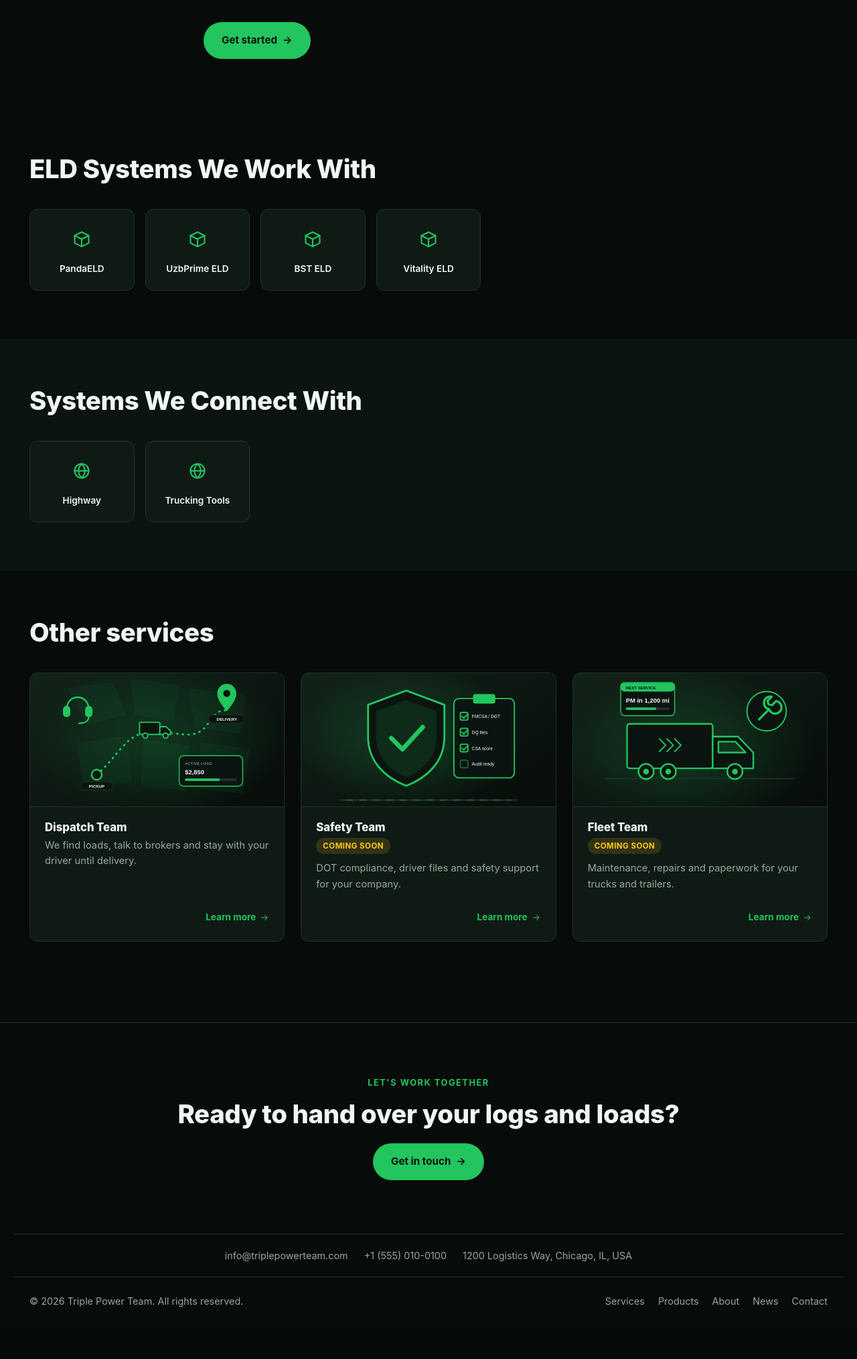
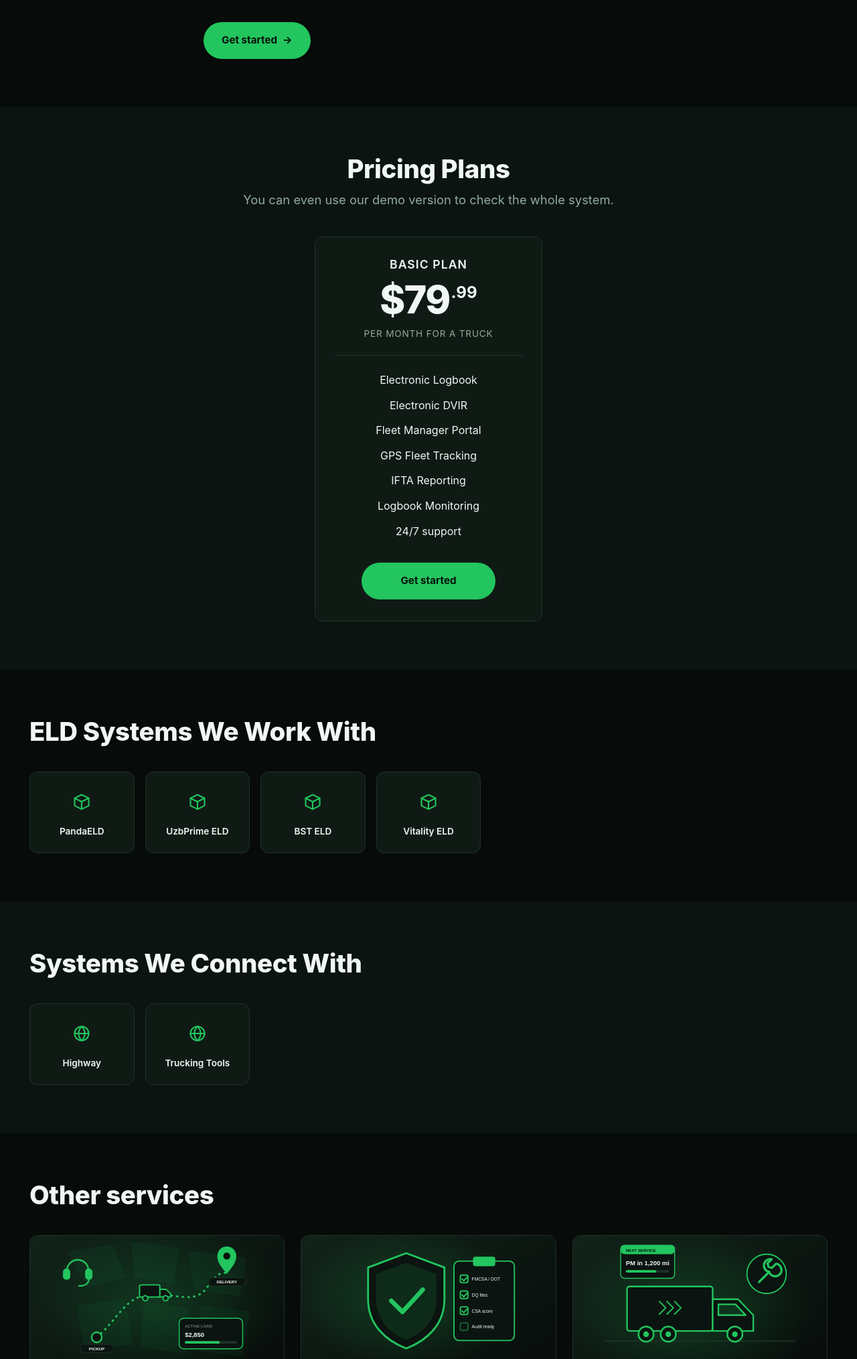
Before and after one commit to QudratNegmatov/triple_power_team_website, a Django app: page /services/eld-service/ in a window 1280 px wide. Shown: the part 1689-3718 px from the top of the page at 67% size. Before the commit the page ends 3641 px from the top, so only its background shows below. Run offline with Django 5.2, Linux system fonts and the light colour scheme; data comes from the database, SQL or seed files in the repository; data that the repository does not hold is empty; some libraries are stand-ins or nearby versions.

Commit message:
Pricing plan cards; fix raw "systems.integrated_heading" on service pages
Pricing
- Price gets an optional "line under the price" (note_en/uz/ru), e.g.
  "Per month for a truck"; admin form grouped into clear sections.
- New pricing card: plan name, big price with cents raised ($79.99),
  note, centered feature list, "Get started" button. Shown on the service
  page and on the homepage (all active plans, with the service name).
- The button opens the contact form with the plan pre-filled in the message.
- Seeds the ELD Basic plan ($79.99/truck/month, 7 features) in EN/UZ/RU
  unless the ELD service already has prices; pricing texts as SiteText.
- Service structured data lists the plans as offers.

Site texts
- SiteText.key was a SlugField, which rejects dots: editing a text such as
  "systems.integrated_heading" in the admin forced the key to change, and
  the page then printed the raw key. Keys now accept dots, existing keys are
  read-only in the admin, renamed keys are restored by a migration, and the
  lookup also finds an underscore variant.
- Test that every {% st %} key used in templates exists.

Co-Authored-By: Claude Opus 5.5 <noreply@anthropic.com>
Claude-Session: https://claude.ai/code/session_015jm2Z2kgfctUz4fXYSvFMw

```diff
--- a/common/admin.py
+++ b/common/admin.py
@@ -17,3 +17,8 @@ class SiteTextAdmin(admin.ModelAdmin):
     list_display = ("key", "description", "value_en")
     search_fields = ("key", "description", "value_en", "value_uz", "value_ru")
     ordering = ("key",)
+
+    def get_readonly_fields(self, request, obj=None):
+        # Templates look a text up by its key: renaming it would make the page
+        # show the raw key instead. Only the texts are editable.
+        return ("key",) if obj else ()
--- a/common/i18n.py
+++ b/common/i18n.py
@@ -34,5 +34,8 @@ def get_site_text(key):
         cache.set("site_text_all", texts, 300)
     obj = texts.get(key)
     if obj is None:
+        # Older admin edits could only save keys without dots ("a_b" for "a.b").
+        obj = texts.get(key.replace(".", "_"))
+    if obj is None:
         return key
     return get_translated(obj, "value")
--- a/common/models.py
+++ b/common/models.py
@@ -1,6 +1,7 @@
 import uuid
 
 from django.conf import settings
+from django.core.validators import RegexValidator
 from django.db import models
 
 
@@ -76,7 +77,17 @@ class SiteText(models.Model):
     from the {% st "key" %} template tag.
     """
 
-    key = models.SlugField(max_length=100, unique=True, help_text='e.g. "nav.home", "btn.learn_more"')
+    key = models.CharField(
+        max_length=100,
+        unique=True,
+        validators=[
+            RegexValidator(
+                r"^[a-z0-9_.-]+$",
+                "Use lowercase letters, digits, dots, dashes or underscores, e.g. nav.home",
+            )
+        ],
+        help_text='e.g. "nav.home", "btn.learn_more". The site looks texts up by this exact key.',
+    )
     description = models.CharField(
         max_length=200, blank=True, help_text="Where this text appears, for whoever edits it later."
     )
--- a/common/templatetags/seo_tags.py
+++ b/common/templatetags/seo_tags.py
@@ -84,6 +84,18 @@ def jsonld_service(context, service):
         "provider": {"@id": request.build_absolute_uri("/#organization")},
         "areaServed": {"@type": "Country", "name": "United States"},
     }
+    offers = [
+        {
+            "@type": "Offer",
+            "name": get_translated(price, "price_type_label"),
+            "price": f"{price.price:.2f}",
+            "priceCurrency": "USD",
+            "url": request.build_absolute_uri(request.path),
+        }
+        for price in context.get("prices") or []
+    ]
+    if offers:
+        data["offers"] = offers
     return _json_script(data)
 
 
--- a/core/templates/core/home.html
+++ b/core/templates/core/home.html
@@ -170,6 +170,10 @@
         </div>
     </div>
 </section>
+
+{% if prices %}
+{% include "prices/_pricing_section.html" with show_service=True %}
+{% endif %}
 
 <section class="section section-alt">
     <div class="container how-it-works-grid">
--- a/prices/admin.py
+++ b/prices/admin.py
@@ -10,3 +10,9 @@ class PriceAdmin(CreatedByAdminMixin, admin.ModelAdmin):
     list_display = ("service", "price_type_label_en", "price", "period", "is_active")
     list_filter = ("period", "is_active", "service")
     ordering = ("service", "order")
+    fieldsets = (
+        (None, {"fields": ("service", "price_type", "price", "period", "order", "is_active")}),
+        ("Plan name", {"fields": ("price_type_label_en", "price_type_label_uz", "price_type_label_ru")}),
+        ("Line under the price", {"fields": ("note_en", "note_uz", "note_ru")}),
+        ("What's included (one item per line)", {"fields": ("features_en", "features_uz", "features_ru")}),
+    )
--- a/prices/models.py
+++ b/prices/models.py
@@ -33,6 +33,14 @@ class Price(ContentModel):
     price_type_label_ru = models.CharField(max_length=50)
     price = models.DecimalField(max_digits=10, decimal_places=2)
     period = models.CharField(max_length=20, choices=PERIOD_CHOICES, default=PERIOD_MONTH)
+    note_en = models.CharField(
+        max_length=80,
+        blank=True,
+        help_text='Small line under the price, e.g. "Per month for a truck". '
+        "Leave blank to show just the period (per month / per year).",
+    )
+    note_uz = models.CharField(max_length=80, blank=True)
+    note_ru = models.CharField(max_length=80, blank=True)
     features_en = models.TextField(blank=True, help_text="One item per line — what's included.")
     features_uz = models.TextField(blank=True)
     features_ru = models.TextField(blank=True)
@@ -52,6 +60,21 @@ class Price(ContentModel):
         service_name = self.service.title_en if self.service else "General"
         return f"{service_name} — {self.price_type_label_en}"
 
+    @property
+    def price_whole(self):
+        return int(self.price)
+
+    @property
+    def price_cents(self):
+        """"99" for 79.99; empty for a whole-dollar price."""
+        cents = int(round((self.price - int(self.price)) * 100))
+        return f"{cents:02d}" if cents else ""
+
+    def note(self):
+        from common.i18n import get_site_text
+
+        return get_translated(self, "note") or get_site_text(f"pricing.period_{self.period}")
+
     def features_list(self):
         text = get_translated(self, "features")
         return [line.strip() for line in text.splitlines() if line.strip()]
--- /dev/null
+++ b/prices/templates/prices/_pricing_section.html
@@ -0,0 +1,28 @@
+{% load i18n_extras %}
+{% comment %}Pricing cards. Needs `prices`; set `show_service` to print each plan's service name.{% endcomment %}
+<section class="section section-alt pricing-section" id="pricing">
+    <div class="container">
+        <div class="pricing-head reveal">
+            <h2>{% st "pricing.heading" %}</h2>
+            <p class="lead">{% st "pricing.subheading" %}</p>
+        </div>
+        <div class="pricing-grid">
+            {% for price in prices %}
+            <div class="pricing-card reveal">
+                <h3 class="pricing-plan">{% tr price "price_type_label" %}</h3>
+                {% if show_service and price.service %}<p class="pricing-service">{% tr price.service "title" %}</p>{% endif %}
+                <div class="pricing-amount">${{ price.price_whole }}{% if price.price_cents %}<sup>.{{ price.price_cents }}</sup>{% endif %}</div>
+                <p class="pricing-note">{{ price.note }}</p>
+                {% with features=price.features_list %}
+                {% if features %}
+                <ul class="pricing-features">
+                    {% for feature in features %}<li>{{ feature }}</li>{% endfor %}
+                </ul>
+                {% endif %}
+                {% endwith %}
+                <a href="{% url 'contact' %}?plan={{ price.pk }}" class="btn btn-primary pricing-cta">{% st "pricing.cta" %}</a>
+            </div>
+            {% endfor %}
+        </div>
+    </div>
+</section>
--- a/services/templates/services/service_detail.html
+++ b/services/templates/services/service_detail.html
@@ -73,33 +73,7 @@
 </section>
 
 {% if prices %}
-<section class="section section-alt">
-    <div class="container">
-        <div class="section-head reveal">
-            <h2>{% st "pricing.heading" %}</h2>
-        </div>
-        <div class="grid grid-3">
-            {% for price in prices %}
-            <div class="price-card reveal">
-                <h3>{% tr price "price_type_label" %}</h3>
-                <div class="price-row price-row-lg">
-                    <span class="price-current">${{ price.price }}</span>
-                    <span class="price-period">/ {{ price.get_period_display }}</span>
-                </div>
-                {% with features=price.features_list %}
-                {% if features %}
-                <ul class="checklist checklist-light">
-                    {% for feature in features %}
-                    <li>{{ "check"|svg_icon }} {{ feature }}</li>
-                    {% endfor %}
-                </ul>
-                {% endif %}
-                {% endwith %}
-            </div>
-            {% endfor %}
-        </div>
-    </div>
-</section>
+{% include "prices/_pricing_section.html" %}
 {% endif %}
 
 {% if used_systems %}
--- a/static/css/style.css
+++ b/static/css/style.css
@@ -1055,3 +1055,48 @@ a:hover { text-decoration: underline; }
     overflow: hidden;
 }
 .alert-error { background: rgba(239, 68, 68, 0.12); color: #fca5a5; border: 1px solid rgba(239, 68, 68, 0.35); }
+
+/* Pricing plans */
+.pricing-head { text-align: center; max-width: 720px; margin: 0 auto 40px; }
+.pricing-head h2 { margin-bottom: 12px; }
+.pricing-head .lead { margin: 0; }
+.pricing-grid { display: flex; flex-wrap: wrap; justify-content: center; gap: 24px; }
+.pricing-card {
+    flex: 0 1 340px;
+    display: flex;
+    flex-direction: column;
+    align-items: center;
+    text-align: center;
+    padding: 32px 28px;
+    background: var(--color-surface);
+    border: 1px solid var(--color-border);
+    border-radius: var(--radius);
+    transition: border-color 0.2s ease, transform 0.2s ease;
+}
+.pricing-card:hover { border-color: var(--color-primary); transform: translateY(-2px); }
+.pricing-plan {
+    margin: 0;
+    font-size: 1.1rem;
+    font-weight: 600;
+    letter-spacing: 0.06em;
+    text-transform: uppercase;
+}
+.pricing-service { margin: 6px 0 0; color: var(--color-primary); font-size: 0.85rem; font-weight: 600; }
+.pricing-amount {
+    margin: 14px 0 4px;
+    font-size: 3.6rem;
+    font-weight: 800;
+    line-height: 1;
+    letter-spacing: -0.03em;
+}
+.pricing-amount sup { font-size: 0.42em; font-weight: 700; vertical-align: top; position: relative; top: 0.25em; margin-left: 2px; letter-spacing: 0; }
+.pricing-note {
+    margin: 8px 0 20px;
+    color: var(--color-text-muted);
+    font-size: 0.85rem;
+    letter-spacing: 0.06em;
+    text-transform: uppercase;
+}
+.pricing-features { list-style: none; margin: 0 0 28px; padding: 18px 0 0; width: 100%; border-top: 1px solid var(--color-border); }
+.pricing-features li { padding: 6px 0; color: var(--color-text); }
+.pricing-cta { margin-top: auto; min-width: 200px; justify-content: center; }
```
Also changed, not shown: common/tests.py (+56 -0 lines), core/views.py (+22 -1 lines), common/migrations/0008_sitetext_key_allow_dots.py (added), prices/migrations/0003_price_note.py (added), prices/migrations/0004_seed_eld_basic_plan.py (added).
